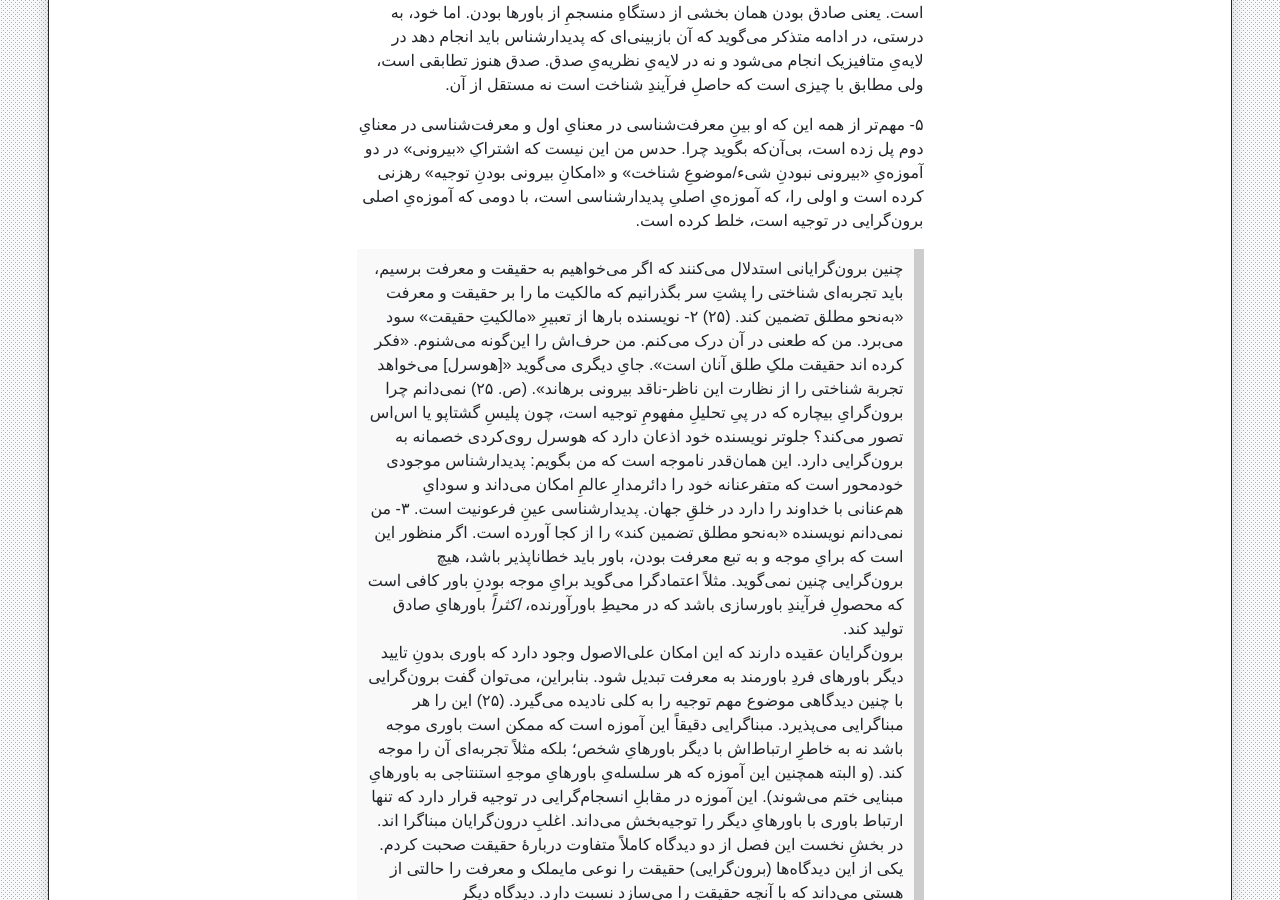
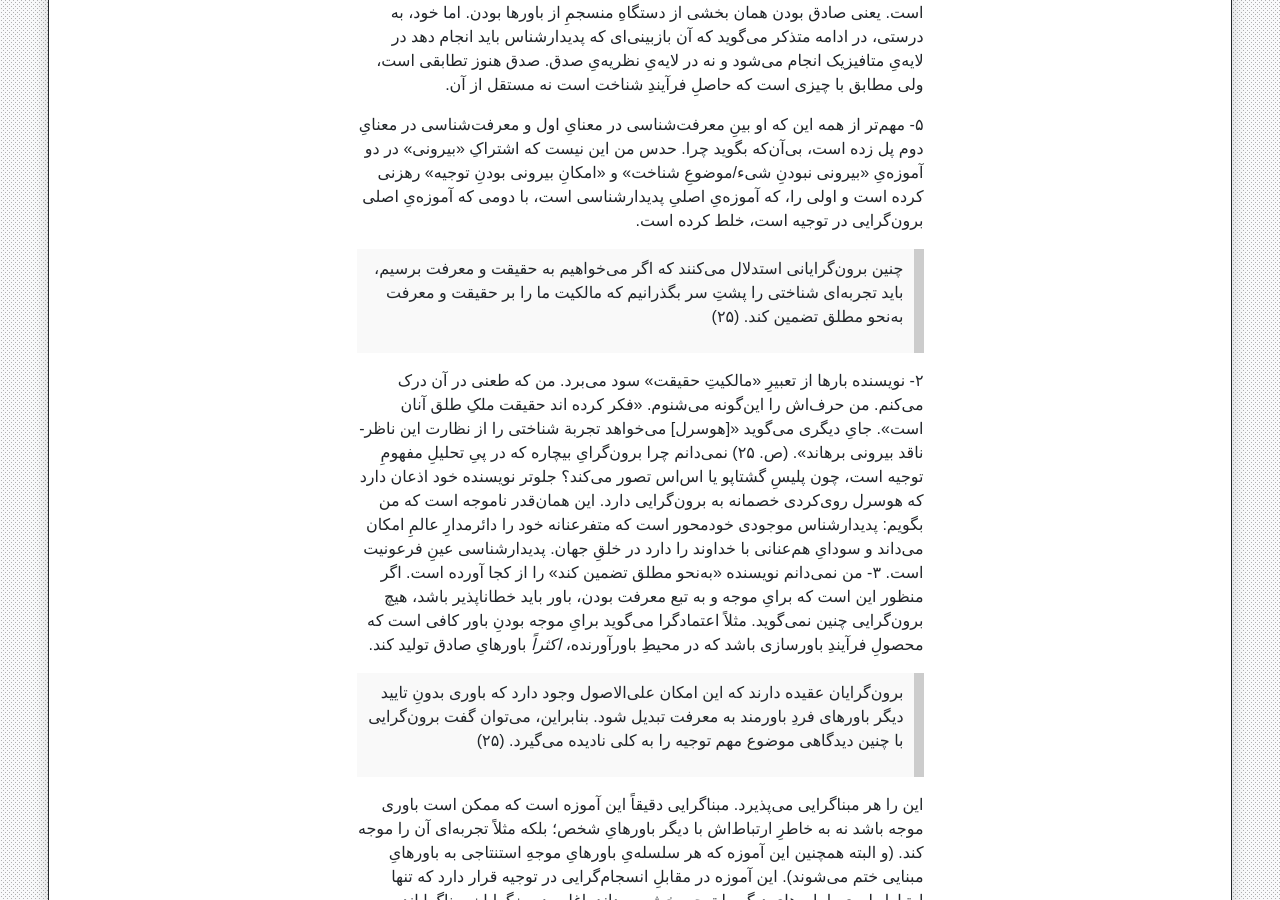
Before and after one commit to phicudemy/phicudemy.github.io, a Jekyll site: the page built from _posts/2024-08-02-perspevtive.md, in a window 1280 px wide and 900 px high, scrolled down 4011 px. Built offline with Jekyll 4.4.1, drawn with Linux system fonts in a browser that asks for light colours; comment, search, counter and statistics services are not loaded; a style sheet for code colours, icons or effects is not loaded; part of the change alters nothing that is shown; some of the changed text lies outside the part shown.

Commit message:
TinaCMS content update

```diff
--- a/_posts/2024-08-02-perspevtive.md
+++ b/_posts/2024-08-02-perspevtive.md
@@ -52,13 +52,16 @@ tags:
 ۴- از گفته‌یِ نویسنده این برمی‌آید که پدیدارشناسی با نظریه‌یِ انسجام در صدق ملازم است. یعنی صادق بودن همان بخشی از دستگاهِ‌ منسجمِ از باورها بودن. اما خود، به درستی، در ادامه متذکر می‌گوید که آن بازبینی‌ای که پدیدارشناس باید انجام دهد در لایه‌یِ متافیزیک انجام می‌شود و نه در لایه‌یِ نظریه‌یِ صدق. صدق هنوز تطابقی است، ولی مطابق با چیزی است که حاصلِ فرآیندِ شناخت است نه مستقل از آن.
 
 ۵- مهم‌تر از همه این که او بینِ معرفت‌شناسی در معنایِ اول و معرفت‌شناسی در معنایِ دوم پل زده است، بی‌آن‌که بگوید چرا. حدس من این نیست که اشتراکِ «بیرونی» در دو آموزه‌یِ «بیرونی نبودنِ شیء/موضوعِ شناخت» و «امکانِ بیرونی بودنِ توجیه» رهزنی کرده است و اولی را، که آموزه‌یِ اصلیِ پدیدارشناسی است، با دومی که آموزه‌یِ اصلی برون‌گرایی در توجیه است، خلط کرده است.
-> چنین برون‌گرایانی استدلال می‌کنند که اگر می‌خواهیم به حقیقت و معرفت برسیم، باید تجربه‌ای شناختی را پشتِ سر بگذرانیم که مالکیت ما را بر حقیقت و معرفت «به‌نحو مطلق تضمین کند. (۲۵)
+> چنین برون‌گرایانی استدلال می‌کنند که اگر می‌خواهیم به حقیقت و معرفت برسیم، باید تجربه‌ای شناختی را پشتِ سر بگذرانیم که مالکیت ما را بر حقیقت و معرفت به‌نحو مطلق تضمین کند. (۲۵)
+
 ۲- نویسنده بارها از تعبیرِ «مالکیتِ حقیقت» سود می‌برد. من که طعنی در آن درک می‌کنم. من حرف‌اش را این‌گونه می‌شنوم. «فکر کرده اند حقیقت ملکِ طلق آنان است». جایِ دیگری می‌گوید «[هوسرل] می‌خواهد تجربة شناختی را از نظارت این ناظر-ناقد بیرونی برهاند». (ص. ۲۵) نمی‌دانم چرا برون‌گرایِ بیچاره که در پیِ تحلیلِ مفهومِ توجیه است، چون پلیسِ گشتاپو یا اس‌اس تصور می‌کند؟ جلوتر نویسنده خود اذعان دارد که هوسرل روی‌کردی خصمانه به برون‌گرایی دارد. این همان‌قدر ناموجه است که من بگویم: پدیدارشناس موجودی خودمحور است که متفرعنانه خود را دائرمدارِ عالمِ امکان می‌داند و سودایِ هم‌عنانی با خداوند را دارد در خلقِ جهان. پدیدارشناسی عینِ فرعونیت است.
 ۳- من نمی‌دانم نویسنده «به‌نحو مطلق تضمین کند» را از کجا آورده است. اگر منظور این است که برایِ موجه و به تبع معرفت بودن، باور باید خطاناپذیر باشد، هیچ ‌برون‌گرایی چنین نمی‌گوید. مثلاً اعتمادگرا می‌گوید برایِ موجه بودنِ باور کافی است که محصولِ فرآیندِ باورسازی باشد که در محیطِ باور‌آورنده، _اکثراً_ باورهایِ صادق تولید کند.
 > برون‌گرایان عقیده دارند که این امکان علی‌الاصول وجود دارد که باوری بدونِ تایید دیگر باورهای فردِ باورمند به معرفت تبدیل شود. بنابراین، می‌توان گفت برون‌گرایی با چنین دیدگاهی موضوع مهم توجیه را به کلی نادیده می‌گیرد. (۲۵)
+
 این را هر مبناگرایی می‌پذیرد. مبناگرایی دقیقاً این‌ آموزه است که ممکن است باوری موجه باشد نه به خاطرِ ارتباط‌اش با دیگر باورهایِ شخص؛ بلکه مثلاً تجربه‌ای آن را موجه کند. (و البته همچنین این آموزه که هر سلسله‌یِ باورهایِ موجهِ استنتاجی به باورهایِ مبنایی ختم می‌شوند). این آموزه در مقابلِ انسجام‌گرایی در توجیه قرار دارد که تنها ارتباط باوری با باورهایِ دیگر را توجیه‌بخش می‌داند. اغلبِ درون‌گرایان مبناگرا اند.
-> در بخشِ نخست این فصل از دو دیدگاه کاملاً متفاوت دربارهٔ حقیقت صحبت کردم. یکی از این دیدگاه‌ها (برون‌گرایی) حقیقت را نوعی مایملک و معرفت را حالتی از هستی می‌داند که با آنچه حقیقت را می‌سازد نسبت دارد. دیدگاه دیگر (پدیدارشناسانه) حقیقت را چیزی می‌داند که ... نیروهای پژوهشی را درگیر خویش می‌سازد.» (۶۵)
-رون‌گرایی نظریه‌ای درباره‌یِ صدق نیست.
+> در بخشِ نخست این فصل از دو دیدگاه کاملاً متفاوت دربارهٔ حقیقت صحبت کردم. یکی از این دیدگاه‌ها (برون‌گرایی) حقیقت را نوعی مایملک و معرفت را حالتی از هستی می‌داند که با آنچه حقیقت را می‌سازد نسبت دارد. دیدگاه دیگر (پدیدارشناسانه) حقیقت را چیزی می‌داند که ... نیروهای پژوهشی را درگیر خویش می‌سازد. (۶۵)
+
+برون‌گرایی نظریه‌ای درباره‌یِ صدق نیست.
 
 > مطابق تعریفی که واقع‌گرایان ... از ... صدق به دست می‌دهند، پرسش‌هایی در زمینة توجیه نه مجال طرح می‌یابند و نه امکان پاسخ. (۷۲)
 
```
